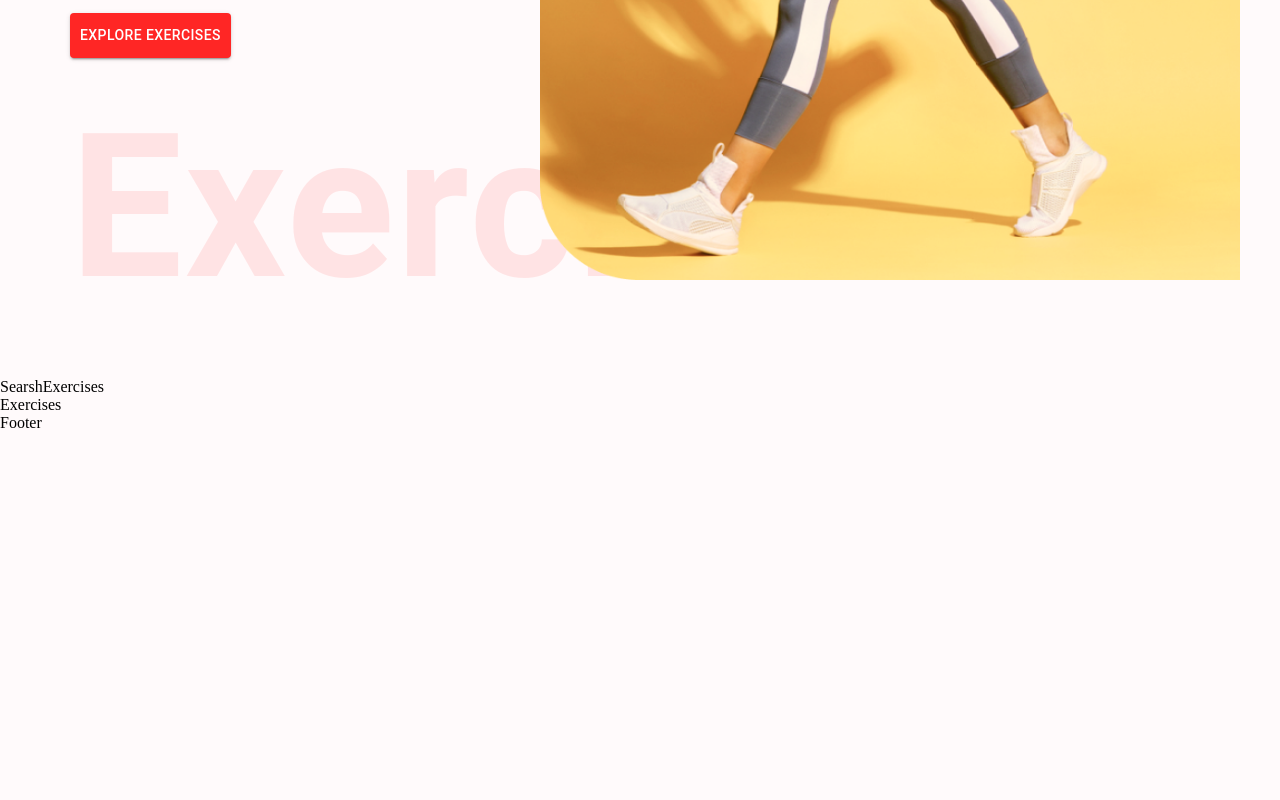
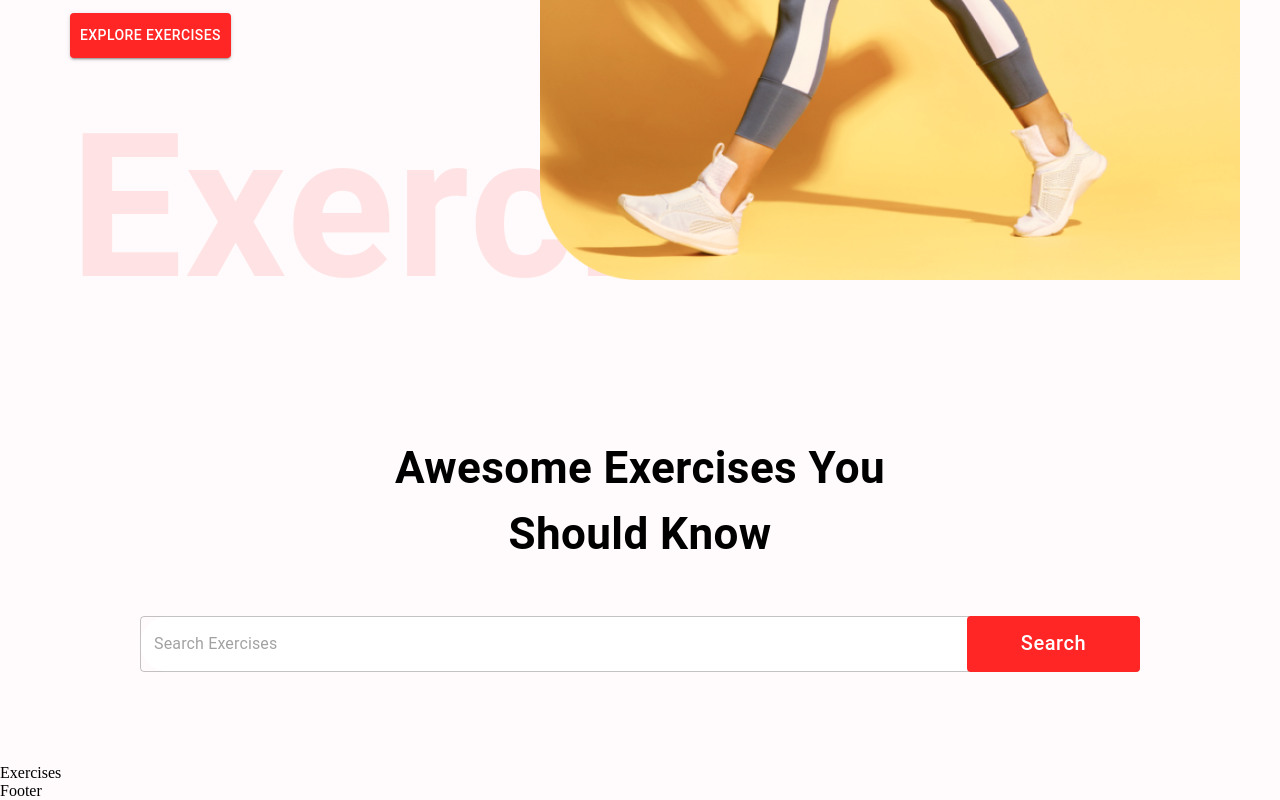
Before and after one commit to devgirlpro/GoldGymApp, a React (Create React App) app: page / in a window 1280 px wide. Shown: the part 586-1386 px from the top of the page. Before the commit the page ends 1018 px from the top, so only its background shows below. Built offline with nearby package versions, Linux system fonts and the light colour scheme.

Commit message:
searchExercises part without api & logic part, is done

```diff
--- a/src/App.css
+++ b/src/App.css
@@ -119,7 +119,7 @@ body {
     position: static !important;
   }
 
-  .hero-banner-img {
+  .hero-banner {
     display: none;
   }
 
--- a/src/components/SearshExercises.js
+++ b/src/components/SearshExercises.js
@@ -1,8 +1,26 @@
-import React from 'react'
+import React, { useState, useEffect } from 'react';
+import { Box, Button, Stack, TextField, textField, Typography } from '@mui/material';
 
 const SearshExercises = () => {
   return (
-    <div>SearshExercises</div>
+   <Stack alignItems="center" mt="37px" justifyContent="center" p="20px">
+      <Typography fontWeight={700} sx={{ fontSize: { lg: '44px', xs: '30px' } }} mb="49px" textAlign="center">
+        Awesome Exercises You <br /> Should Know
+      </Typography>
+      <Box position="relative" mb="72px">
+        <TextField
+        height="76px"
+        sx={{ input: { fontWeight: "700px", border: "none", borderRadius: "4px" }, width: { lg: "1000px", xs: "300px" }, backgroundColor: '#fff', borderRadius: '40px' }}
+        // value={}
+        // onChange={(e) => {}}
+        placeholder="Search Exercises"
+        type="text"
+        />
+        <Button className="search-btn" sx={{ bgcolor: '#FF2625', color: '#fff', textTransform: 'none', width: { lg: '173px', xs: '80px' }, height: '56px', position: 'absolute', right: '0', fontSize: { lg: '20px', xs: '14px' } }} >Search</Button>
+
+      </Box>
+
+   </Stack>
   )
 }
 
```
Also changed, not shown: src/components/HeroBanner.js (+6 -1 lines).
